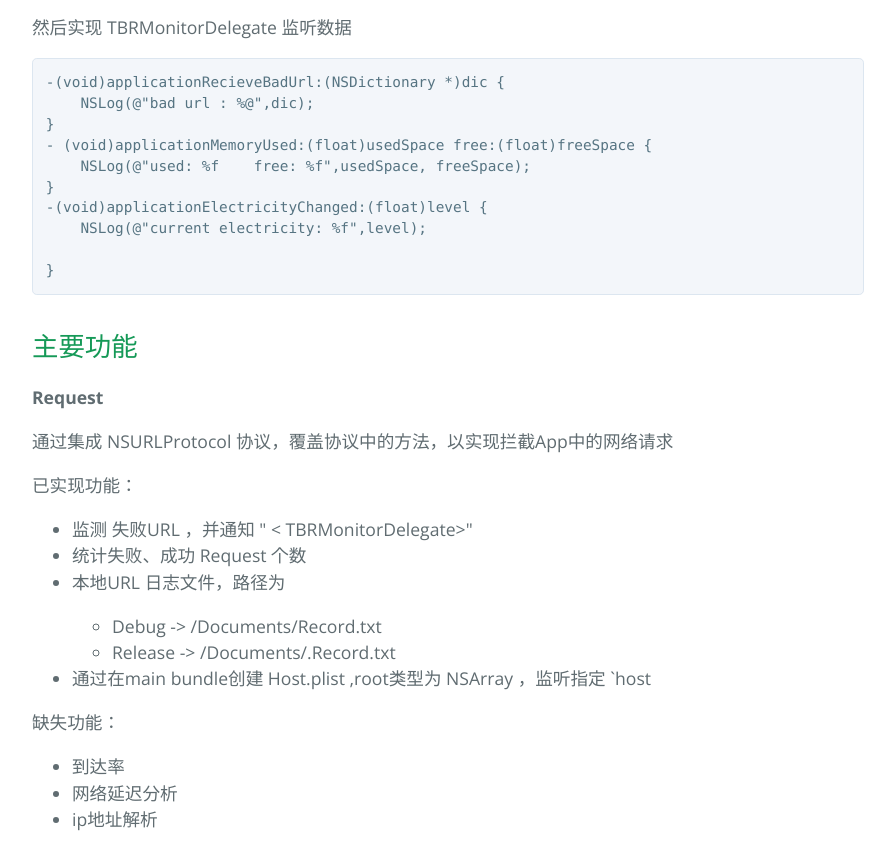
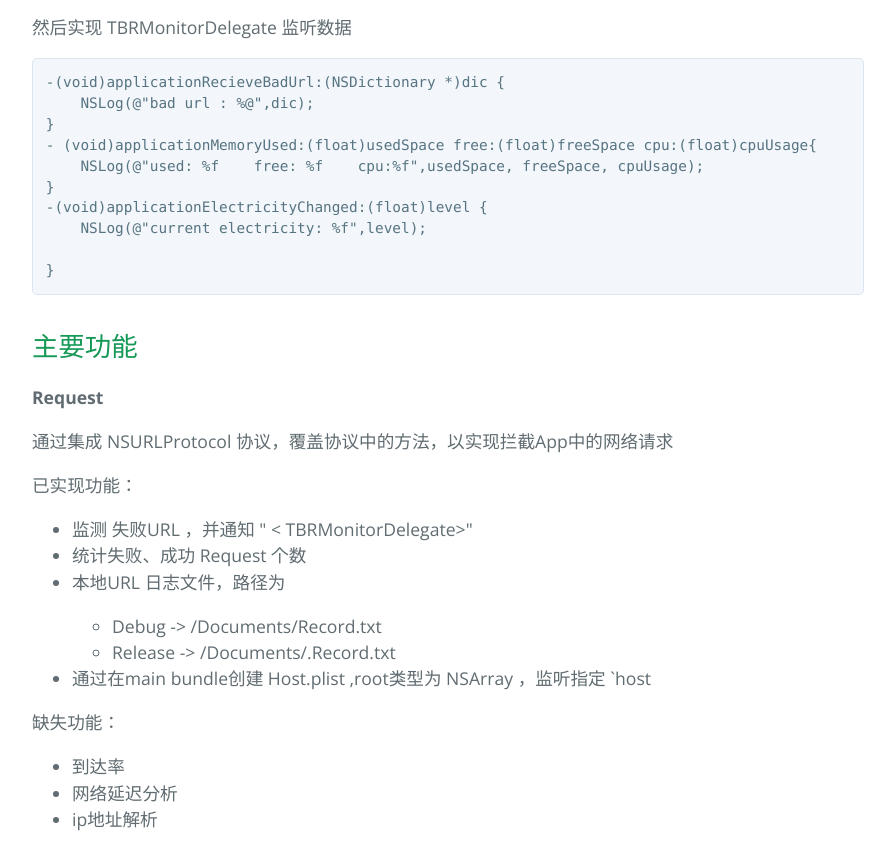
Before and after one commit to huang1988519/TBRMonitor, a plain HTML site: page index.html in a window 1280 px wide. Shown: the part 1619-2466 px from the top of the page, without its empty margins (192-1087 px from the left). Drawn offline with nearby package versions, Linux system fonts and the light colour scheme.

```diff
--- a/index.html
+++ b/index.html
@@ -87,8 +87,8 @@
 <pre><code>-(void)applicationRecieveBadUrl:(NSDictionary *)dic {
     NSLog(@"bad url : %@",dic);
 }
-- (void)applicationMemoryUsed:(float)usedSpace free:(float)freeSpace {
-    NSLog(@"used: %f    free: %f",usedSpace, freeSpace);
+- (void)applicationMemoryUsed:(float)usedSpace free:(float)freeSpace cpu:(float)cpuUsage{
+    NSLog(@"used: %f    free: %f    cpu:%f",usedSpace, freeSpace, cpuUsage);
 }
 -(void)applicationElectricityChanged:(float)level {
     NSLog(@"current electricity: %f",level);
```
Also changed, not shown: params.json (+1 -1 lines).
